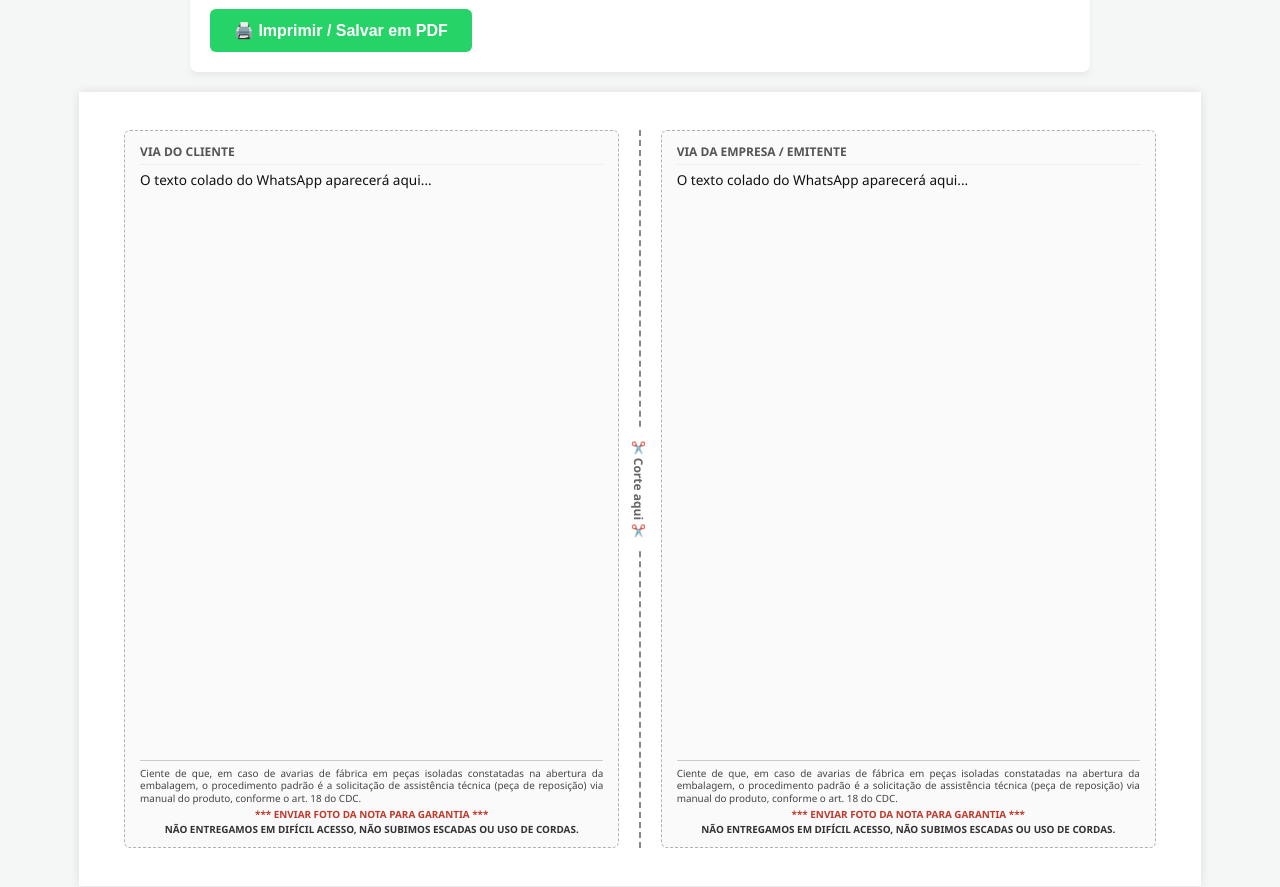
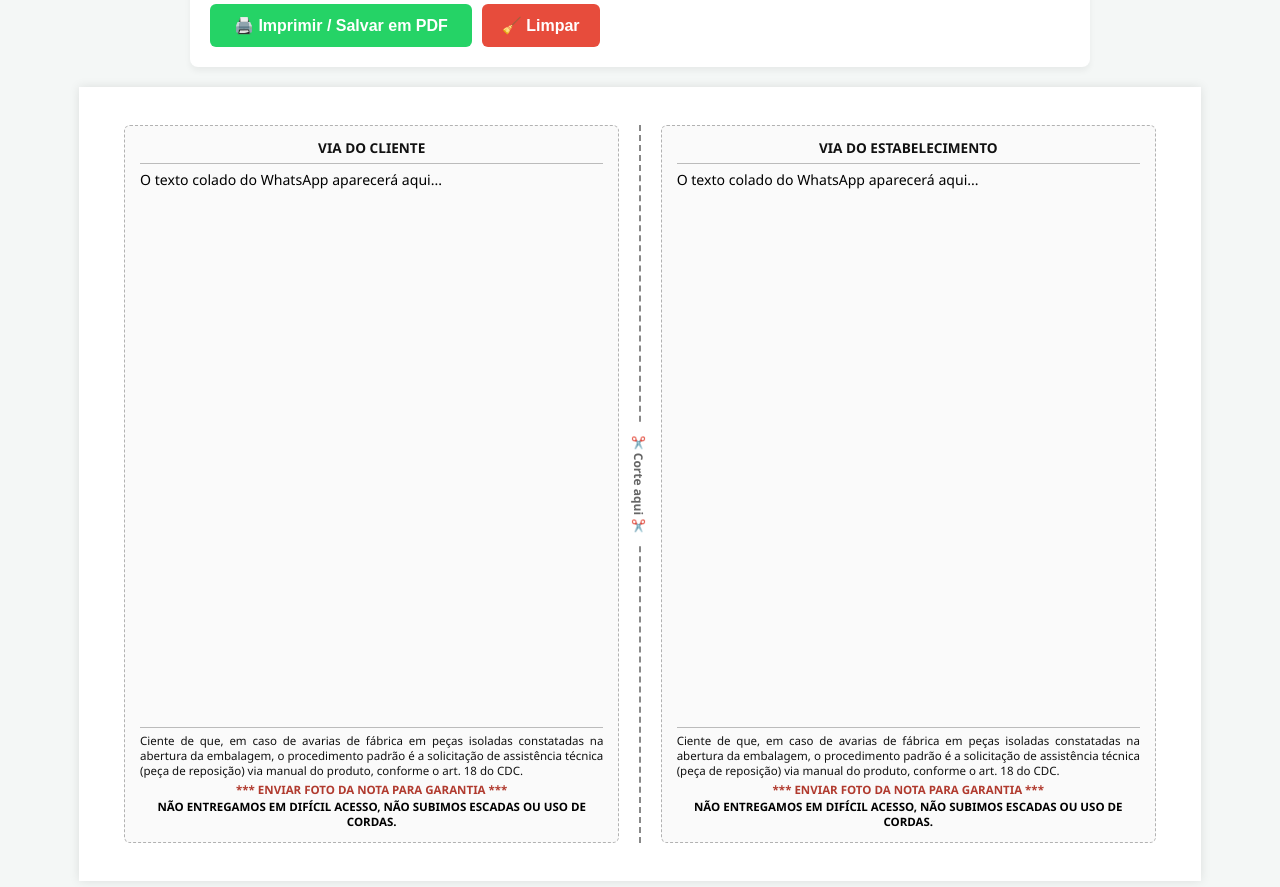
Before and after one commit to moveispraja/Notas, a plain HTML site: page index.html in a window 1280 px wide. Shown: the part 243-1130 px from the top of the page. Drawn offline with Linux system fonts and the light colour scheme.

Commit message:
Add files via upload

```diff
--- a/index.html
+++ b/index.html
@@ -12,11 +12,15 @@
         h1 { font-size: 1.3rem; margin-bottom: 10px; color: #075e54; }
         p.instructions { font-size: 0.9rem; color: #666; margin-bottom: 15px; }
 
-        textarea { width: 100%; height: 120px; padding: 12px; border: 1px solid #ccc; border-radius: 6px; font-size: 1rem; font-family: inherit; resize: vertical; margin-bottom: 15px; }
+        textarea { width: 100%; height: 120px; padding: 12px; border: 1px solid #ccc; border-radius: 6px; font-size: 1rem; font-family: inherit; resize: vertical; margin-bottom: 10px; }
         textarea:focus { outline: none; border-color: #25d366; box-shadow: 0 0 5px rgba(37, 211, 102, 0.3); }
 
+        .btn-group { display: flex; gap: 10px; }
         .btn { background-color: #25d366; color: white; border: none; padding: 12px 24px; font-size: 1rem; font-weight: bold; border-radius: 6px; cursor: pointer; transition: background 0.2s; display: inline-flex; align-items: center; gap: 8px; }
         .btn:hover { background-color: #1ebd56; }
+
+        .btn-clear { background-color: #e74c3c; color: white; border: none; padding: 12px 20px; font-size: 1rem; font-weight: bold; border-radius: 6px; cursor: pointer; transition: background 0.2s; display: inline-flex; align-items: center; gap: 8px; }
+        .btn-clear:hover { background-color: #c0392b; }
 
         /* Layout de A4 Paisagem com 2 Vias Lado a Lado (Colunas) */
         .page-container {
@@ -45,49 +49,52 @@
         }
 
         .via-header {
-            font-size: 0.75rem;
+            font-size: 0.85rem;
             font-weight: bold;
             text-transform: uppercase;
-            color: #555;
+            color: #111;
             margin-bottom: 6px;
-            border-bottom: 1px solid #eee;
-            padding-bottom: 4px;
+            border-bottom: 1px solid #bbb;
+            padding-bottom: 6px;
+            text-align: center;
         }
 
         .via-content {
             flex: 1;
             white-space: pre-wrap;
             word-break: break-word;
-            font-size: 0.85rem;
+            font-size: 0.88rem;
             line-height: 1.35;
-            color: #111;
+            color: #000000;
+            font-weight: 500;
             overflow: hidden;
             margin-bottom: 6px;
         }
 
         .via-footer {
-            border-top: 1px solid #ccc;
+            border-top: 1px solid #bbb;
             padding-top: 6px;
-            font-size: 0.62rem;
-            line-height: 1.25;
-            color: #444;
+            font-size: 0.72rem;
+            line-height: 1.3;
+            color: #111;
         }
 
         .via-footer .cdc {
             margin-bottom: 4px;
             text-align: justify;
+            font-weight: 500;
         }
 
         .via-footer .highlight {
             font-weight: bold;
-            color: #c0392b;
+            color: #b03a2e;
             text-align: center;
             margin-bottom: 2px;
         }
 
         .via-footer .rules {
             font-weight: bold;
-            color: #333;
+            color: #000;
             text-align: center;
         }
 
@@ -136,13 +143,16 @@
         <h1>Gerador de WhatsApp - 2 Vias Lado a Lado (Paisagem)</h1>
         <p class="instructions">Cole o texto do WhatsApp abaixo. Ele será duplicado nas duas colunas com os avisos fixos no rodapé.</p>
         <textarea id="whatsappInput" placeholder="Cole o texto do WhatsApp aqui..."></textarea>
-        <button class="btn" onclick="window.print()">🖨️ Imprimir / Salvar em PDF</button>
+        <div class="btn-group">
+            <button class="btn" onclick="window.print()">🖨️ Imprimir / Salvar em PDF</button>
+            <button class="btn-clear" onclick="limparTexto()">🧹 Limpar</button>
+        </div>
     </div>
 
     <div class="page-container">
         <!-- Via 1 (Esquerda) -->
         <div class="via">
-            <div class="via-header">Via do Cliente</div>
+            <div class="via-header">VIA DO CLIENTE</div>
             <div class="via-content" id="outputVia1">O texto colado do WhatsApp aparecerá aqui...</div>
             <div class="via-footer">
                 <div class="cdc">Ciente de que, em caso de avarias de fábrica em peças isoladas constatadas na abertura da embalagem, o procedimento padrão é a solicitação de assistência técnica (peça de reposição) via manual do produto, conforme o art. 18 do CDC.</div>
@@ -156,7 +166,7 @@
 
         <!-- Via 2 (Direita) -->
         <div class="via">
-            <div class="via-header">Via da Empresa / Emitente</div>
+            <div class="via-header">VIA DO ESTABELECIMENTO</div>
             <div class="via-content" id="outputVia2">O texto colado do WhatsApp aparecerá aqui...</div>
             <div class="via-footer">
                 <div class="cdc">Ciente de que, em caso de avarias de fábrica em peças isoladas constatadas na abertura da embalagem, o procedimento padrão é a solicitação de assistência técnica (peça de reposição) via manual do produto, conforme o art. 18 do CDC.</div>
@@ -175,12 +185,19 @@
             const texto = input.value;
             if (texto.trim() === '') {
                 out1.innerText = 'O texto colado do WhatsApp aparecerá aqui...';
-                out2.innerText = 'O texto colado aparecerá aqui...';
+                out2.innerText = 'O texto colado do WhatsApp aparecerá aqui...';
             } else {
                 out1.innerText = texto;
                 out2.innerText = texto;
             }
         });
+
+        function limparTexto() {
+            input.value = '';
+            out1.innerText = 'O texto colado do WhatsApp aparecerá aqui...';
+            out2.innerText = 'O texto colado do WhatsApp aparecerá aqui...';
+            input.focus();
+        }
     </script>
 </body>
 </html>
```
